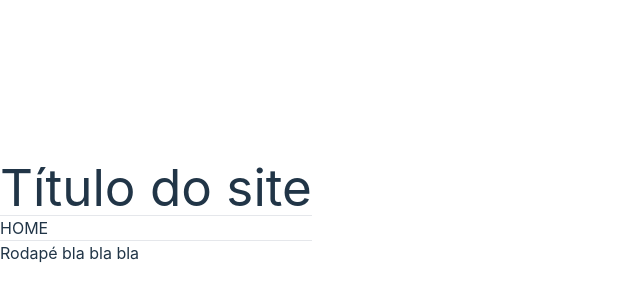
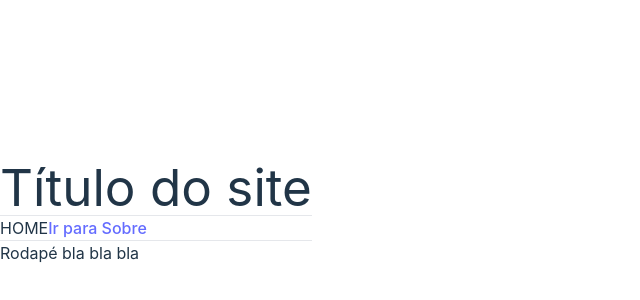
Before and after one commit to conejofoz/react-react-router, a React (Vite) app: page / in a window 1280 px wide. Shown: the part 188-488 px from the top of the page, without its empty margins (0-640 px from the left). Built offline with nearby package versions, Linux system fonts and the light colour scheme; the HTML template or start-up script is replaced by a standard one.

Commit message:
rota privada

```diff
--- a/src/App.tsx
+++ b/src/App.tsx
@@ -4,6 +4,8 @@ import { Home } from './pages/Home';
 import { About } from './pages/About';
 import { AboutItem } from './pages/AboutItem';
 import { NotFound } from './pages/NotFound';
+import { RequireAuth } from './auth/RequireAuth';
+import { Login } from './pages/Login';
 
 const App = ()=>{
   return (
@@ -15,8 +17,9 @@ const App = ()=>{
       <div className="py-4">
         <Routes>
           <Route path='/' element={<Home />} />
-          <Route path='/sobre' element={<About />} />
+          <Route path='/sobre' element={<RequireAuth><About /></RequireAuth>} />
           <Route path='/sobre/:slug' element={<AboutItem />} />
+          <Route path='/login' element={<Login />} />
           <Route path='*' element={<NotFound />} />
         </Routes>
       </div>
--- /dev/null
+++ b/src/auth/RequireAuth.tsx
@@ -0,0 +1,15 @@
+import { Navigate } from "react-router-dom";
+
+type Props = {
+    children: JSX.Element
+}
+
+export const RequireAuth = ({children}: Props)=>{
+    const isAuth = false;
+
+    if(!isAuth){
+        return <Navigate to="/login" />
+    }
+
+    return children;
+}
--- a/src/pages/Home.tsx
+++ b/src/pages/Home.tsx
@@ -1,5 +1,9 @@
+import { Link } from 'react-router-dom';
 export const Home = ()=>{
     return (
-        <div>HOME</div>
+        <div>
+            HOME
+            <Link to="/sobre">Ir para Sobre</Link>
+        </div>
     )
 }
--- /dev/null
+++ b/src/pages/Login.tsx
@@ -0,0 +1,7 @@
+export const Login = ()=>{
+    return (
+        <div>
+            PÁGINA DE LOGIN
+        </div>
+    )
+}
```
